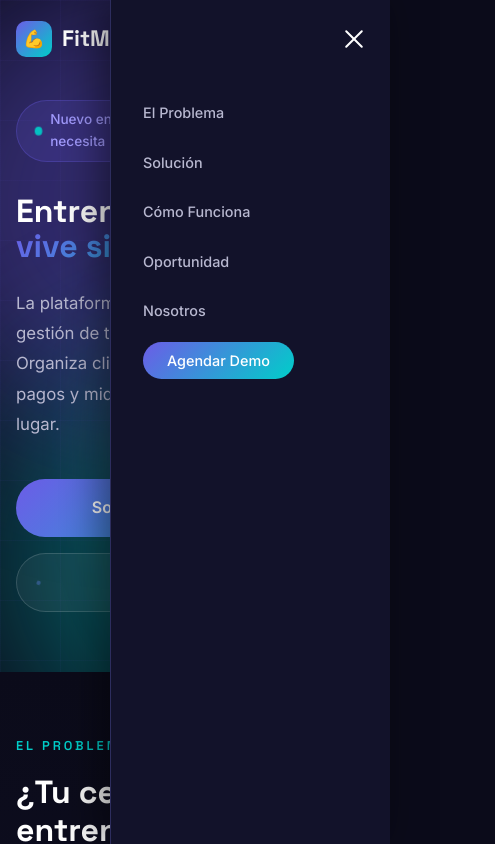
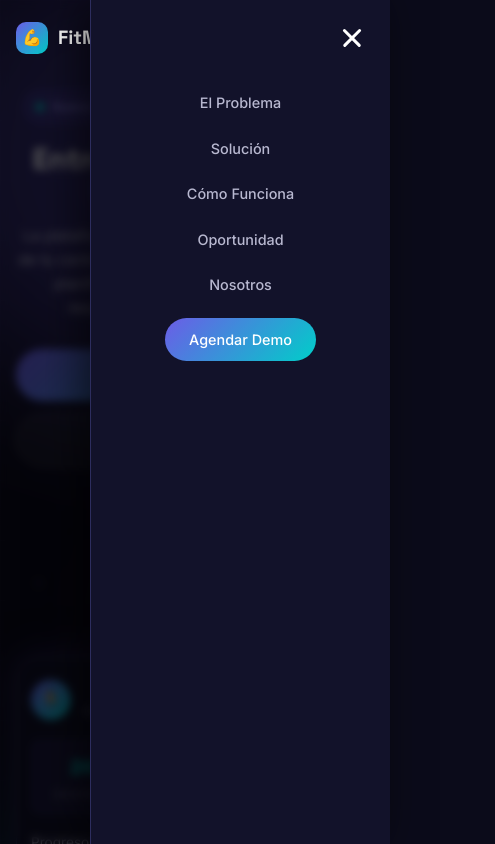
Before and after one commit to pauloriveross/BDPresentacion1, a plain HTML site: page index.html in a window 390 px wide. Both pictures are taken after a click on the button "Abrir menú". Shown: the top 844 px of the page, 495 px wide, since content can reach past the window. Drawn offline with Linux system fonts and the light colour scheme.

Commit message:
feat: rediseño comercial de presentación de software y fix responsive navbar y hero card

```diff
--- a/index.html
+++ b/index.html
@@ -43,6 +43,8 @@
         html {
             scroll-behavior: smooth;
             -webkit-text-size-adjust: 100%;
+            overflow-x: clip;
+            max-width: 100vw;
         }
 
         body {
@@ -50,7 +52,10 @@
             background: var(--dark);
             color: var(--text-primary);
             line-height: 1.6;
-            overflow-x: hidden;
+            overflow-x: clip;
+            max-width: 100vw;
+            width: 100%;
+            position: relative;
             -webkit-font-smoothing: antialiased;
             -moz-osx-font-smoothing: grayscale;
         }
@@ -155,32 +160,37 @@
             top: 0;
             left: 0;
             right: 0;
+            width: 100%;
             z-index: 1000;
             padding: 16px 0;
-            transition: all 0.4s ease;
+            transition: all 0.3s ease;
             backdrop-filter: blur(0px);
+            box-sizing: border-box;
         }
         .navbar.scrolled {
-            padding: 10px 0;
-            background: rgba(11, 11, 26, 0.85);
+            padding: 12px 0;
+            background: rgba(11, 11, 26, 0.92);
             backdrop-filter: blur(20px);
             -webkit-backdrop-filter: blur(20px);
-            border-bottom: 1px solid rgba(108,92,231,0.15);
+            border-bottom: 1px solid rgba(108,92,231,0.2);
         }
         .navbar .container {
             display: flex;
             align-items: center;
             justify-content: space-between;
+            width: 100%;
+            box-sizing: border-box;
         }
         .navbar-logo {
             font-family: var(--font-heading);
-            font-size: 1.4rem;
+            font-size: 1.35rem;
             font-weight: 700;
             text-decoration: none;
             color: var(--text-primary);
             display: flex;
             align-items: center;
             gap: 10px;
+            flex-shrink: 0;
         }
         .navbar-logo .logo-icon {
             width: 36px;
@@ -194,8 +204,11 @@
         }
         .navbar-links {
             display: flex;
-            gap: 32px;
+            align-items: center;
+            gap: 28px;
             list-style: none;
+            margin: 0;
+            padding: 0;
         }
         .navbar-links a {
             text-decoration: none;
@@ -231,6 +244,7 @@
             font-size: 0.85rem;
             text-decoration: none;
             transition: transform 0.3s, box-shadow 0.3s;
+            display: inline-block;
         }
         .navbar-cta:hover {
             transform: translateY(-2px);
@@ -241,29 +255,58 @@
         /* Mobile menu button */
         .menu-toggle {
             display: none;
-            background: none;
+            background: transparent;
             border: none;
             cursor: pointer;
             padding: 8px;
-            z-index: 1001;
+            z-index: 1002;
+            position: relative;
+            width: 44px;
+            height: 44px;
+            min-width: 44px;
+            min-height: 44px;
+            flex-direction: column;
+            align-items: center;
+            justify-content: center;
+            gap: 5px;
+            box-sizing: border-box;
+            -webkit-tap-highlight-color: transparent;
         }
         .menu-toggle span {
             display: block;
             width: 24px;
-            height: 2px;
+            height: 2.5px;
             background: var(--text-primary);
-            margin: 6px 0;
-            transition: all 0.3s ease;
-            border-radius: 2px;
+            transition: transform 0.3s ease, opacity 0.3s ease;
+            border-radius: 3px;
+            pointer-events: none;
         }
         .menu-toggle.active span:nth-child(1) {
-            transform: translateY(8px) rotate(45deg);
+            transform: translateY(7.5px) rotate(45deg);
         }
         .menu-toggle.active span:nth-child(2) {
             opacity: 0;
+            transform: scale(0.2);
         }
         .menu-toggle.active span:nth-child(3) {
-            transform: translateY(-8px) rotate(-45deg);
+            transform: translateY(-7.5px) rotate(-45deg);
+        }
+
+        /* Mobile overlay */
+        .nav-overlay {
+            display: none;
+            position: fixed;
+            inset: 0;
+            background: rgba(0,0,0,0.65);
+            backdrop-filter: blur(4px);
+            -webkit-backdrop-filter: blur(4px);
+            z-index: 999;
+            opacity: 0;
+            transition: opacity 0.3s ease;
+        }
+        .nav-overlay.active {
+            display: block;
+            opacity: 1;
         }
 
         /* ===== HERO ===== */
@@ -273,7 +316,9 @@
             align-items: center;
             position: relative;
             overflow: hidden;
-            padding-top: 80px;
+            padding-top: 100px;
+            padding-bottom: 60px;
+            box-sizing: border-box;
         }
 
         /* Animated background gradient orbs */
@@ -330,10 +375,17 @@
         .hero .container {
             position: relative;
             z-index: 2;
+            display: flex;
+            align-items: center;
+            justify-content: space-between;
+            gap: 48px;
+            width: 100%;
         }
 
         .hero-content {
-            max-width: 720px;
+            flex: 1 1 540px;
+            max-width: 600px;
+            min-width: 0;
         }
         .hero-badge {
             display: inline-flex;
@@ -435,25 +487,21 @@
 
         /* Hero floating mockup */
         .hero-visual {
-            position: absolute;
-            right: -5%;
-            top: 50%;
-            transform: translateY(-50%);
-            width: 45%;
+            flex: 0 0 380px;
+            max-width: 380px;
+            width: 100%;
             z-index: 2;
-            animation: floatUp 1s 0.5s ease both;
-        }
-        @keyframes floatUp {
-            from { opacity: 0; transform: translateY(-40%) translateX(40px); }
-            to { opacity: 1; transform: translateY(-50%) translateX(0); }
+            position: relative;
+            animation: float 6s ease-in-out infinite;
         }
         .mockup-card {
             background: var(--dark-card);
             border: 1px solid var(--dark-border);
             border-radius: var(--radius-lg);
-            padding: 32px;
+            padding: 28px;
             box-shadow: var(--shadow-lg), var(--shadow-glow);
-            animation: float 6s ease-in-out infinite;
+            width: 100%;
+            box-sizing: border-box;
         }
         @keyframes float {
             0%, 100% { transform: translateY(0); }
@@ -596,6 +644,7 @@
         /* ===== SOLUTION / FEATURES ===== */
         .solution-section {
             position: relative;
+            overflow: hidden;
         }
         .solution-section::before {
             content: '';
@@ -1009,6 +1058,7 @@
         .proof-section {
             text-align: center;
             position: relative;
+            overflow: hidden;
         }
         .proof-section::before {
             content: '';
@@ -1163,9 +1213,81 @@
         }
 
         /* ===== RESPONSIVE ===== */
-        @media (max-width: 1024px) {
-            .hero-visual { display: none; }
-            .hero-content { max-width: 100%; }
+
+        /* Tablet & Mobile Navigation */
+        @media (max-width: 992px) {
+            .menu-toggle {
+                display: flex;
+            }
+
+            .navbar-links {
+                position: fixed;
+                top: 0;
+                right: 0;
+                width: min(300px, 85vw);
+                height: 100vh;
+                height: 100dvh;
+                background: var(--dark-card);
+                flex-direction: column;
+                padding: 90px 24px 32px;
+                gap: 20px;
+                transform: translateX(100%);
+                transition: transform 0.35s cubic-bezier(0.16, 1, 0.3, 1), visibility 0.35s;
+                visibility: hidden;
+                pointer-events: none;
+                border-left: 1px solid var(--dark-border);
+                box-shadow: -10px 0 40px rgba(0,0,0,0.6);
+                z-index: 1001;
+                list-style: none;
+                box-sizing: border-box;
+                overflow-y: auto;
+            }
+
+            .navbar-links.open {
+                transform: translateX(0);
+                visibility: visible;
+                pointer-events: auto;
+            }
+
+            .navbar-cta {
+                width: 100%;
+                text-align: center;
+                justify-content: center;
+                box-sizing: border-box;
+            }
+
+            .hero {
+                padding-top: 110px;
+                padding-bottom: 60px;
+                min-height: auto;
+            }
+
+            .hero .container {
+                flex-direction: column;
+                text-align: center;
+                gap: 40px;
+            }
+
+            .hero-content {
+                max-width: 620px;
+                margin: 0 auto;
+            }
+
+            .hero-description {
+                margin-left: auto;
+                margin-right: auto;
+            }
+
+            .hero-actions {
+                justify-content: center;
+            }
+
+            .hero-visual {
+                max-width: 400px;
+                width: 100%;
+                margin: 0 auto;
+            }
+
             .features-grid { grid-template-columns: repeat(2, 1fr); }
             .stats-grid { grid-template-columns: repeat(2, 1fr); }
             .benefit-row {
@@ -1177,40 +1299,19 @@
             }
         }
 
+        /* Mobile */
         @media (max-width: 768px) {
-            .section { padding: 80px 0; }
-
-            .navbar-links {
-                position: fixed;
-                top: 0;
-                right: -100%;
-                width: 280px;
-                height: 100vh;
-                background: var(--dark-card);
-                flex-direction: column;
-                padding: 100px 32px 32px;
-                gap: 24px;
-                transition: right 0.4s cubic-bezier(0.16, 1, 0.3, 1);
-                border-left: 1px solid var(--dark-border);
-                box-shadow: -10px 0 40px rgba(0,0,0,0.5);
-            }
-            .navbar-links.open {
-                right: 0;
-            }
-            .menu-toggle {
-                display: block;
-            }
-            .navbar-cta {
-                width: 100%;
-                text-align: center;
-                justify-content: center;
-            }
-
+            .section { padding: 70px 0; }
+
+            .hero-title { font-size: clamp(2rem, 7vw, 2.8rem); }
+
+            .problem-grid { grid-template-columns: 1fr; }
             .features-grid { grid-template-columns: 1fr; }
             .stats-grid { grid-template-columns: repeat(2, 1fr); }
+
             .steps-container {
                 flex-direction: column;
-                gap: 40px;
+                gap: 36px;
             }
             .steps-container::before {
                 top: 0; bottom: 0;
@@ -1233,29 +1334,60 @@
                 margin: 0;
                 max-width: 100%;
             }
+
             .mission-grid {
                 grid-template-columns: 1fr;
             }
+
             .cta-card {
                 padding: 48px 24px;
             }
-            .hero-title {
-                font-size: clamp(2rem, 8vw, 3rem);
-            }
-        }
-
+        }
+
+        /* Small mobile (phones) */
         @media (max-width: 480px) {
             .container { padding: 0 16px; }
-            .section { padding: 60px 0; }
-            .hero { padding-top: 100px; min-height: auto; padding-bottom: 60px; }
-            .hero-actions { flex-direction: column; }
-            .btn-primary, .btn-secondary { width: 100%; justify-content: center; }
-            .stats-grid { grid-template-columns: 1fr 1fr; gap: 16px; }
-            .stat-card { padding: 24px 12px; }
-            .benefit-mockup { padding: 16px; }
-            .mission-card { padding: 32px 24px; }
-            .footer .container { flex-direction: column; text-align: center; }
-            .footer-links { justify-content: center; }
+            .section { padding: 50px 0; }
+
+            .navbar-logo { font-size: 1.2rem; }
+            .navbar-logo .logo-icon { width: 32px; height: 32px; font-size: 1rem; }
+
+            .hero { padding-top: 90px; padding-bottom: 40px; }
+            .hero-badge { font-size: 0.75rem; padding: 6px 12px; margin-bottom: 20px; }
+            .hero-title { font-size: clamp(1.8rem, 7.5vw, 2.3rem); margin-bottom: 16px; }
+            .hero-description { font-size: 0.95rem; line-height: 1.6; margin-bottom: 28px; }
+            .hero-actions { flex-direction: column; width: 100%; gap: 12px; }
+            .btn-primary, .btn-secondary { width: 100%; justify-content: center; padding: 14px 20px; font-size: 0.95rem; }
+
+            .hero-visual { max-width: 100%; }
+            .mockup-card { padding: 20px 14px; }
+            .mockup-header { margin-bottom: 18px; }
+            .mockup-avatar { width: 40px; height: 40px; font-size: 1.1rem; }
+            .mockup-name { font-size: 0.95rem; }
+            .mockup-role { font-size: 0.75rem; }
+            .mockup-stats { gap: 8px; margin-bottom: 18px; }
+            .mockup-stat { padding: 10px 4px; }
+            .mockup-stat-value { font-size: 1.25rem; }
+            .mockup-stat-label { font-size: 0.65rem; }
+
+            .stats-grid { grid-template-columns: 1fr 1fr; gap: 12px; }
+            .stat-card { padding: 20px 10px; }
+            .stat-value { font-size: 1.8rem; }
+            .stat-label { font-size: 0.8rem; }
+            .stat-sublabel { font-size: 0.7rem; }
+
+            .benefit-mockup { padding: 16px 12px; }
+            .mission-card { padding: 28px 18px; }
+            .mission-card h3 { font-size: 1.3rem; }
+
+            .proof-quote { font-size: 1.15rem; }
+
+            .cta-card { padding: 36px 16px; }
+            .cta-card .section-title { font-size: 1.6rem; }
+            .cta-card .section-subtitle { margin-bottom: 28px; }
+
+            .footer .container { flex-direction: column; text-align: center; gap: 20px; }
+            .footer-links { justify-content: center; flex-wrap: wrap; gap: 16px; }
         }
 
         /* ===== SCROLL PROGRESS BAR ===== */
@@ -1330,6 +1462,7 @@
             </button>
         </div>
     </nav>
+    <div class="nav-overlay" id="navOverlay"></div>
 
     <!-- ===== HERO ===== -->
     <section class="hero" id="inicio">
@@ -1365,7 +1498,6 @@
                     </a>
                 </div>
             </div>
-        </div>
 
             <!-- Floating Mockup Card -->
             <div class="hero-visual">
@@ -1407,6 +1539,7 @@
                         </div>
                         <div class="mockup-progress-bar">
                             <div class="mockup-progress-fill" id="mockupAttendance" style="--target-width: 92%;"></div>
+                        </div>
                     </div>
                 </div>
             </div>
@@ -1804,18 +1937,28 @@
         // ========== MOBILE MENU ==========
         const menuToggle = document.getElementById('menuToggle');
         const navLinks = document.getElementById('navLinks');
-
-        menuToggle.addEventListener('click', () => {
+        const navOverlay = document.getElementById('navOverlay');
+
+        function toggleMenu() {
+            const isOpen = navLinks.classList.toggle('open');
             menuToggle.classList.toggle('active');
-            navLinks.classList.toggle('open');
-        });
+            navOverlay.classList.toggle('active');
+            document.body.style.overflow = isOpen ? 'hidden' : '';
+        }
+
+        function closeMenu() {
+            navLinks.classList.remove('open');
+            menuToggle.classList.remove('active');
+            navOverlay.classList.remove('active');
+            document.body.style.overflow = '';
+        }
+
+        menuToggle.addEventListener('click', toggleMenu);
+        navOverlay.addEventListener('click', closeMenu);
 
         // Close menu on link click
         navLinks.querySelectorAll('a').forEach(link => {
-            link.addEventListener('click', () => {
-                menuToggle.classList.remove('active');
-                navLinks.classList.remove('open');
-            });
+            link.addEventListener('click', closeMenu);
         });
 
         // ========== SCROLL REVEAL ==========
```
Lines whose indentation alone changed are shown as unchanged.
